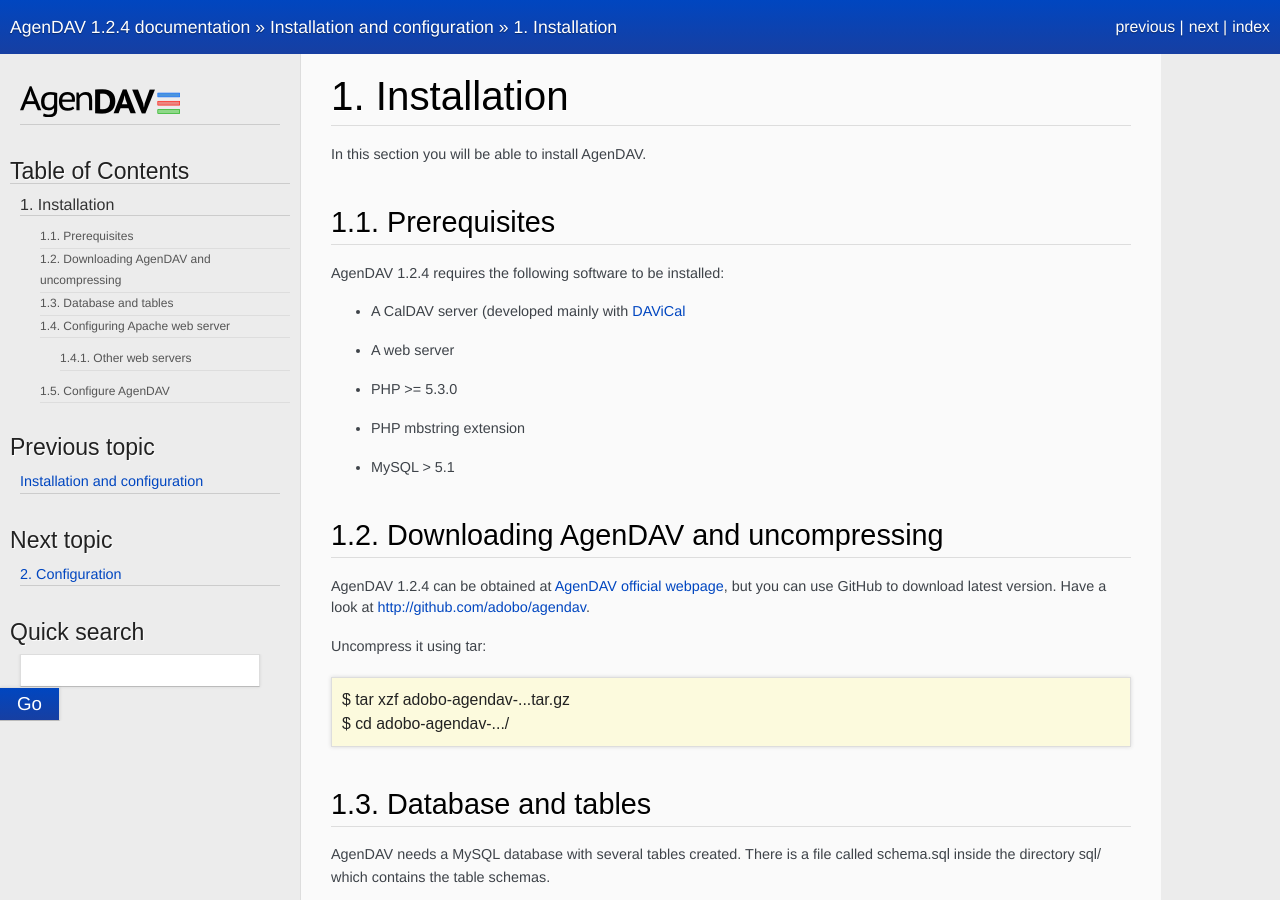
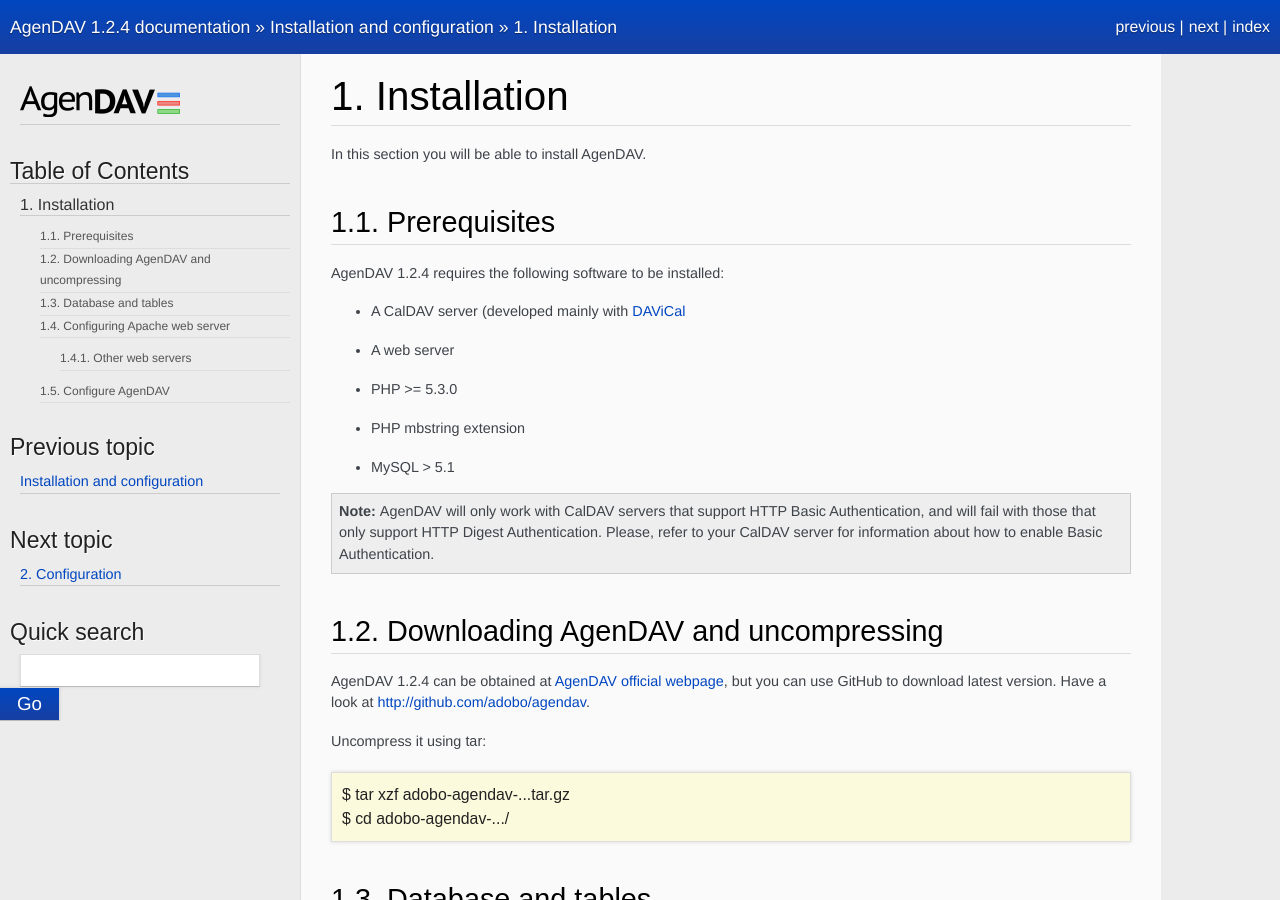
Before and after one commit to birdrock00/caldaver, a Sphinx documentation site: the page built from doc/source/admin/installation.rst, in a window 1280 px wide and 900 px high. Built offline with Sphinx 7.4.7, drawn with Linux system fonts in a browser that asks for light colours; some web fonts are replaced.

Commit message:
Add note about Basic/Digest auth

```diff
--- a/doc/source/admin/installation.rst
+++ b/doc/source/admin/installation.rst
@@ -13,6 +13,12 @@
 * PHP >= 5.3.0
 * PHP mbstring extension
 * MySQL > 5.1
+
+.. note::
+   AgenDAV will only work with CalDAV servers that support HTTP Basic
+   Authentication, and will fail with those that only support HTTP Digest
+   Authentication. Please, refer to your CalDAV server for information about
+   how to enable Basic Authentication.
 
 Downloading AgenDAV and uncompressing
 -------------------------------------
```
